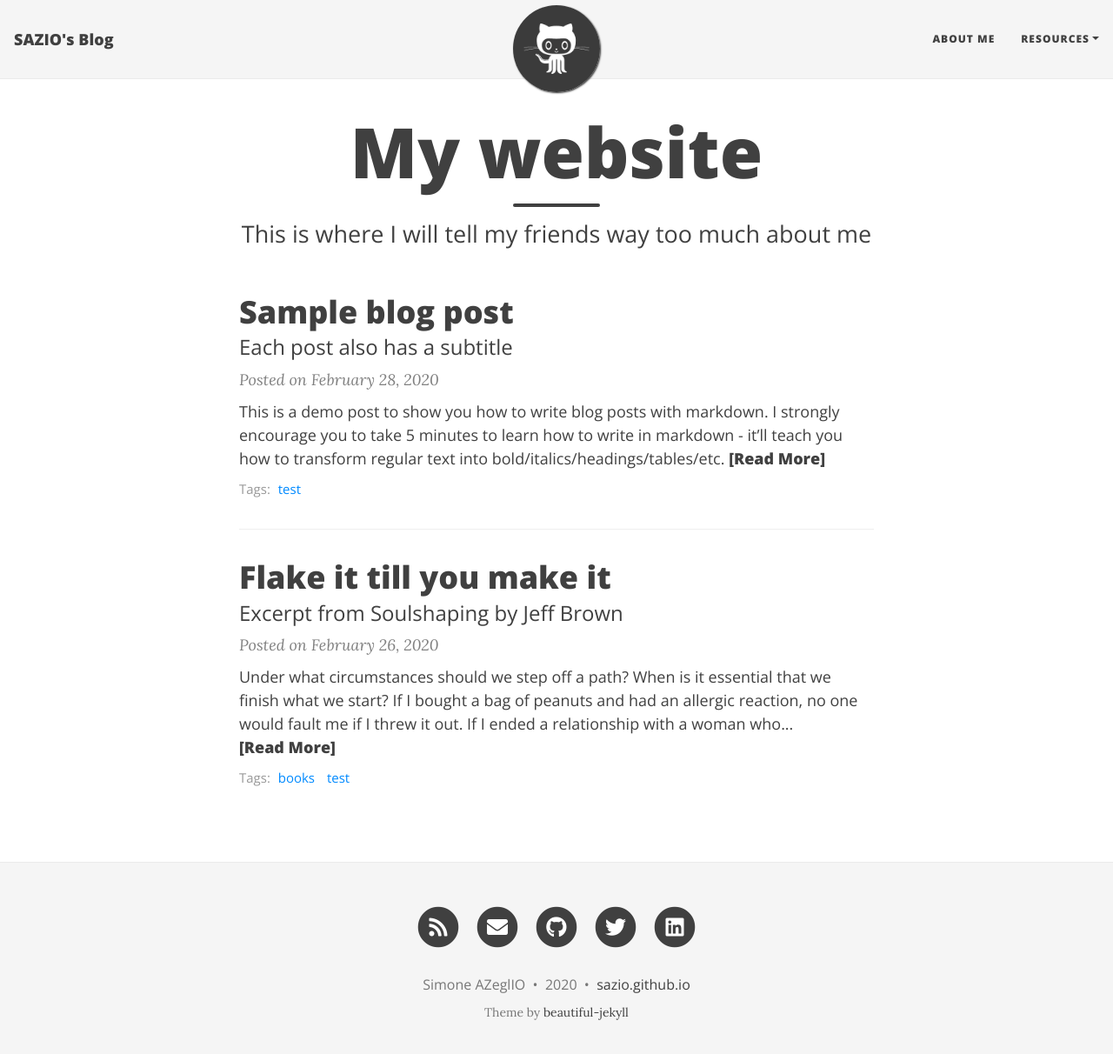
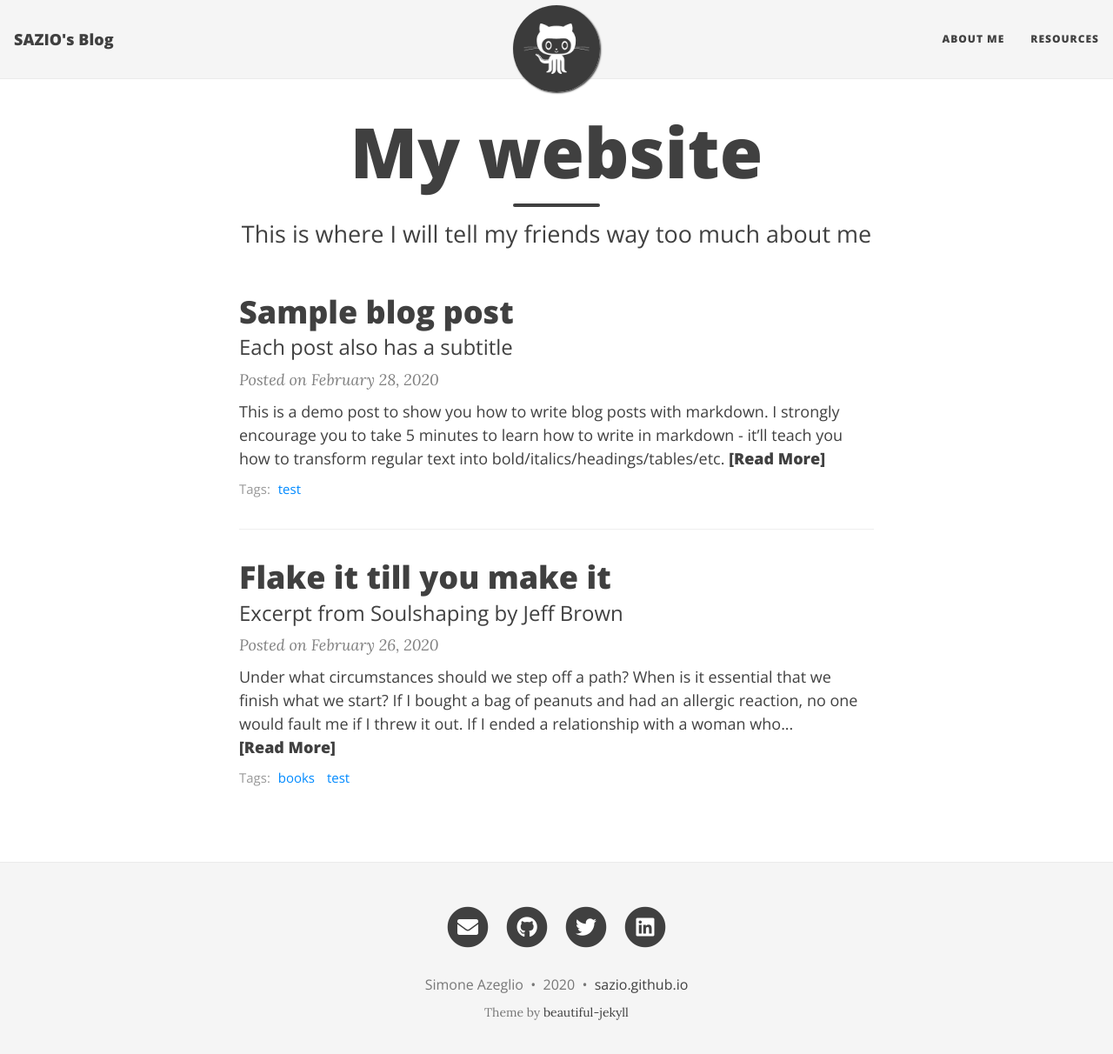
Before and after one commit to sazio/sazio___.github.io, a Jekyll site: the page built from index.html, in a window 1280 px wide and 1225 px high. Shown: the top 1212 px of the window at 87% size. Built offline with Jekyll 4.4.1, drawn with Linux system fonts in a browser that asks for light colours; nearby versions of some CDN libraries; the list of posts is cut into pages by our own code.

```diff
--- a/_config.yml
+++ b/_config.yml
@@ -6,15 +6,15 @@ title: SAZIO's Blog
 # Short description of your site
 description: Neuronic Perambulations
 # Your name to show in the footer
-author: Simone AZeglIO
+author: Simone Azeglio
 
 # --- List of links in the navigation bar --- #
 
 navbar-links:
   About Me: "aboutme"
   Resources:
-    - Beautiful Jekyll: "https://beautifuljekyll.com"
-    - Learn markdown: "https://www.markdowntutorial.com/"
+    #- Beautiful Jekyll: "https://beautifuljekyll.com"
+    #- Learn markdown: "https://www.markdowntutorial.com/"
   #Author's home: "https://deanattali.com"
 
 # --- Logo --- #
@@ -37,11 +37,11 @@ round-avatar: true
 # Uncomment the links you want to show and add your information to each one.
 # If you don't want to show a link to an RSS feed, set rss to "false".
 social-network-links:
-  email: "simone.azeglio@gmail.com"
+  email: "simone.azeglio@edu.unito.it"
   github: sazio
   twitter: simoneazeglio
   linkedin: simone-azeglio-1b3359106
-  rss: true
+#  rss: true
 #  reddit: yourname
 #  linkedin: daattali
 #  xing: yourname
@@ -163,7 +163,7 @@ date_format: "%B %-d, %Y"
 # --- You don't need to touch anything below here (but you can if you want) --- #
 
 # Output options (more information on Jekyll's site)
-timezone: "America/Vancouver"
+timezone: "Europe/Rome"
 markdown: kramdown
 highlighter: rouge
 permalink: /:year-:month-:day-:title/
```
